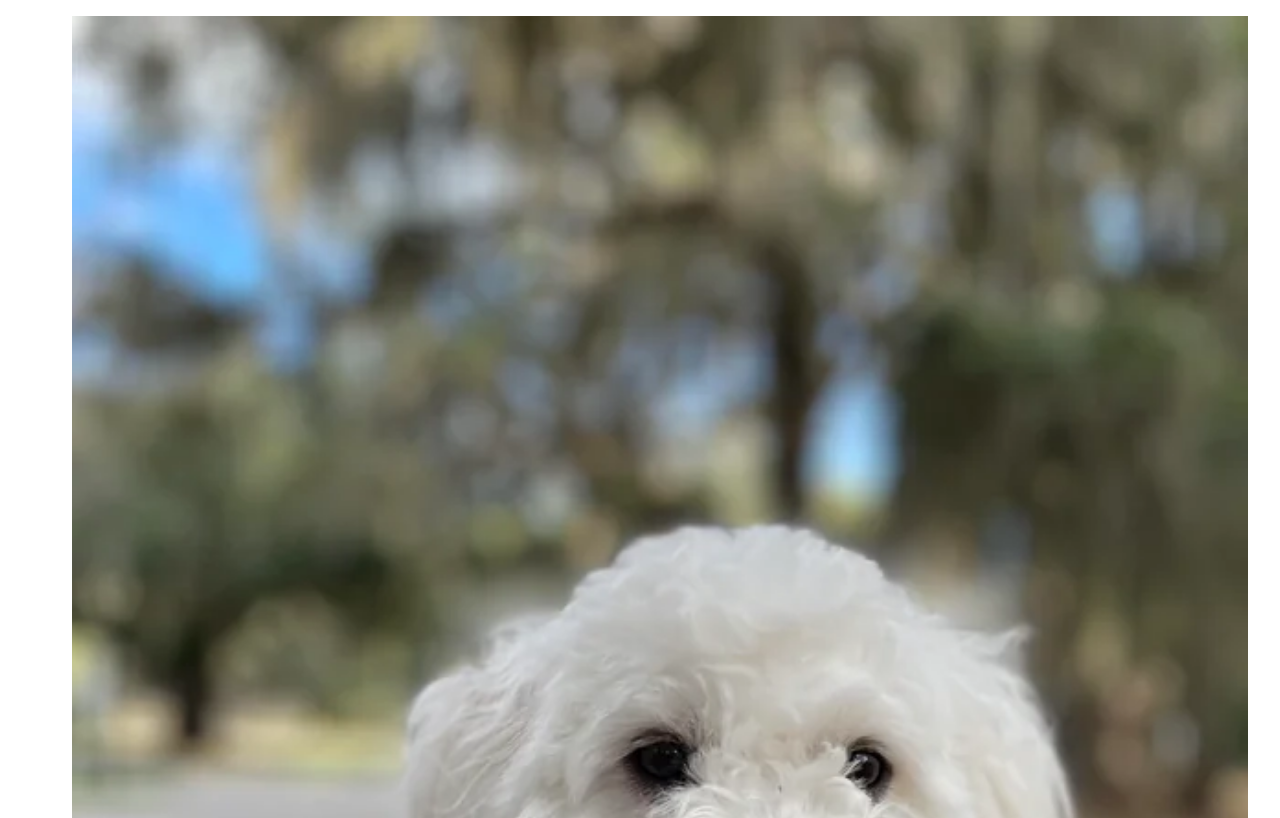
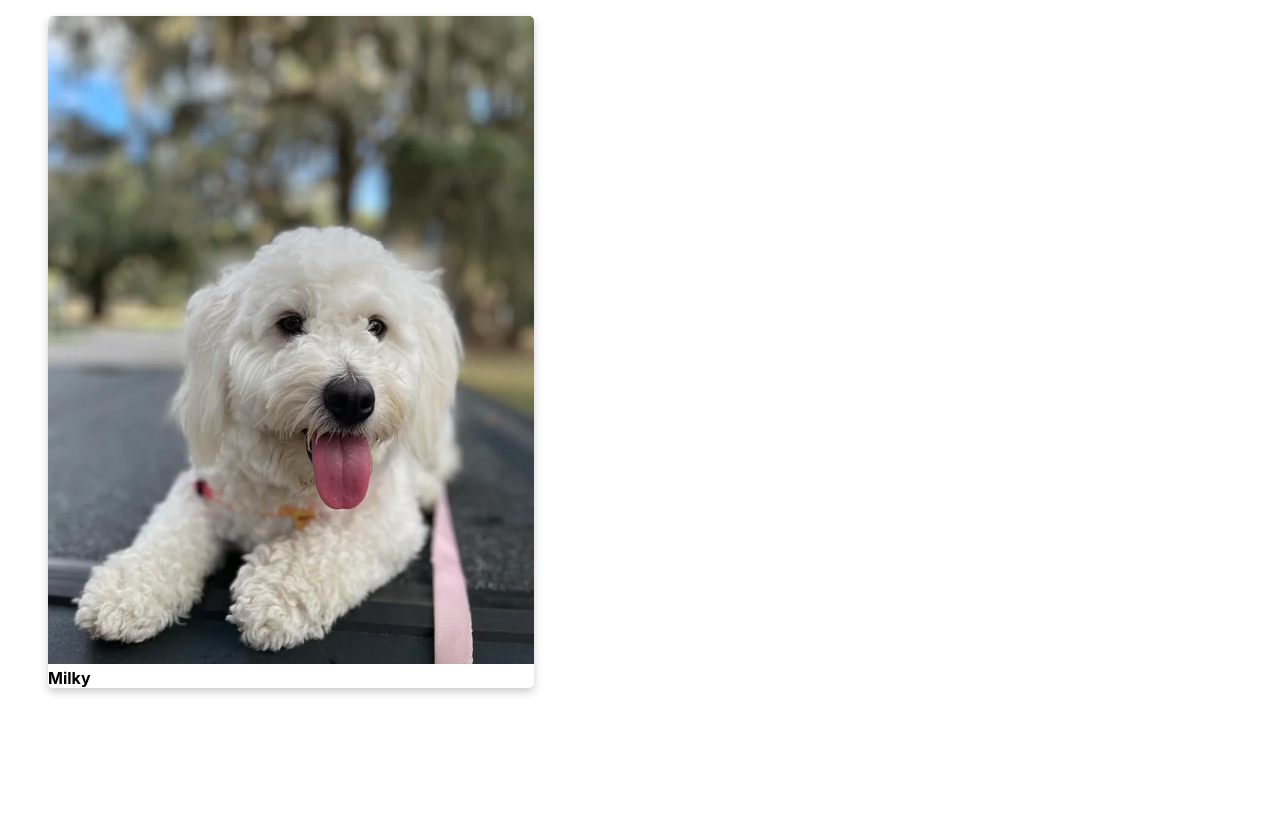
Before and after one commit to oliviagao9/Phase2-Project-Puppy-Club, a React (Create React App) app in the folder phase-2-project-puppy-club/: page /members in a window 1280 px wide. Shown: the top 818 px of the page. Built offline with nearby package versions, Linux system fonts and the light colour scheme; data requests are answered from the project's data file; the HTML template or start-up script is replaced by a standard one.

Commit message:
update styling for cards

```diff
--- a/phase-2-project-puppy-club/src/index.css
+++ b/phase-2-project-puppy-club/src/index.css
@@ -12,22 +12,40 @@ code {
     monospace;
 }
 
+.app {
+  margin: 0 auto;
+  max-width: 1200px;
+}
+
 main {
   padding: 0 1rem;
 }
 
 .cards {
   list-style: none;
+  padding: 0 1rem;
+  display: flex;
+  flex-wrap: wrap;
 }
 
 .card {
   margin: 1rem;
-}
+  box-shadow: 0 4px 8px 0 rgba(0,0,0,0.2);
+  transition: 0.3s;
+  width: 40%;
+  border-radius: 5px;}
 
 .card img {
   width: 100%;
+  border-radius: 5px 5px 0 0;
 }
 
 .card button {
   margin-top: 0.5rem;
 }
+
+* {
+  margin: 0;
+  padding: 0;
+  box-sizing: border-box;
+}
```
